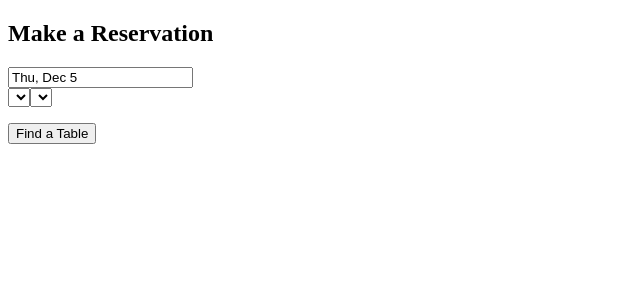
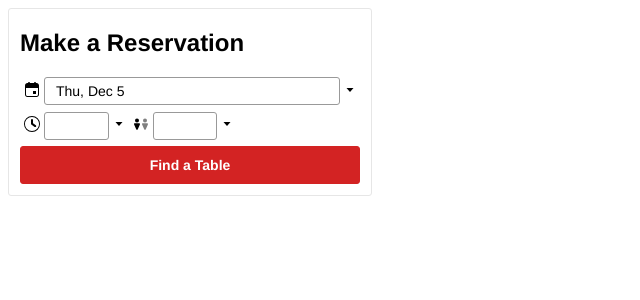
Before and after one commit to yumnoms/reservations-service, a React app: page / in a window 1280 px wide. Shown: the top 300 px of the page, without its empty margins (0-640 px from the left). Built offline with nearby package versions, Linux system fonts and the light colour scheme; no server answers; the HTML template or start-up script is replaced by a standard one.

Commit message:
Start implementing app styling using styled-components

```diff
--- a/client/App.jsx
+++ b/client/App.jsx
@@ -1,5 +1,6 @@
 import React from 'react';
 import $ from 'jquery';
+import styled from 'styled-components';
 import DateSelection from './DateSelection.jsx';
 import TimeSelection from './TimeSelection.jsx';
 import PeopleSelection from './PeopleSelection.jsx';
@@ -80,21 +81,52 @@ class App extends React.Component {
       : null;
 
     return (
-      <div>
+      <AppContainer>
         <h2>Make a Reservation</h2>
         <form>
-          <div><DateSelection dates={restaurantInfo.dates} /></div>
-          <TimeSelection open={restaurantInfo.open} close={restaurantInfo.close} />
-          <PeopleSelection min={restaurantInfo.min} max={restaurantInfo.max} />
-          <p><button type="button" onClick={() => this.submitSearch(false)}>Find a Table</button></p>
+          <div><BottomPadding><DateSelection dates={restaurantInfo.dates} /></BottomPadding></div>
+          <BottomPadding><TimeSelection open={restaurantInfo.open} close={restaurantInfo.close} /></BottomPadding>
+          <BottomPadding><PeopleSelection min={restaurantInfo.min} max={restaurantInfo.max} /></BottomPadding>
+          <div><ButtonStyle type="button" onClick={() => this.submitSearch(false)}>Find a Table</ButtonStyle></div>
         </form>
         <div>
           {modalDisplay}
         </div>
-      </div>
+      </AppContainer>
     );
   }
 }
 
 
 export default App;
+
+const AppContainer = styled.div`
+  background: #fff;
+  border: 1px solid #e6e6e6;
+  border-radius: 3px;
+  font-family: Helvetica Neue,Helvetica,Arial,sans-serif;
+  padding: 0px 11px 11px 11px;
+  width: 340px;
+`;
+
+const ButtonStyle = styled.button`
+  background: #d32323;
+  border: 1px solid #d32323;
+  border-radius: 3px;
+  box-sizing: border-box;
+  color: #fff;
+  cursor: pointer;
+  display: inline-block;
+  font-family: Helvetica Neue,Helvetica,Arial,sans-serif;
+  font-size: 14px;
+  font-weight: 700;
+  padding: 10px 30px
+  text-align: center;
+  width: 100%;
+  vertical-align: middle;
+`;
+
+const BottomPadding = styled.span`
+  display: inline-block;
+  padding-bottom: 6px;
+`;
--- a/client/Calendar.jsx
+++ b/client/Calendar.jsx
@@ -1,5 +1,6 @@
 import React from 'react';
 import moment from 'moment';
+import styled from 'styled-components';
 
 
 class Calendar extends React.Component {
@@ -52,67 +53,72 @@ class Calendar extends React.Component {
     return firstDay;
   }
 
-  daysInPreviousMonth() {
-    const { selectedMonth } = this.state;
-    const previousMonth = selectedMonth.month() - 1;
-    const daysInPreviousMonth = moment().month(previousMonth).daysInMonth();
-    return daysInPreviousMonth;
-  }
-
   calendarDaysOpen(monthArray, day, dateValue) {
-    const { openDates } = this.props;
+    const { openDates, selectedDate } = this.props;
+    const match = selectedDate.format('YYYY-MM-DD') === dateValue;
 
     if (!openDates.includes(dateValue)) {
       monthArray.push(
-        <td key={dateValue}>
+        <NotSelectable key={dateValue}>
           {day}
-        </td>,
+        </NotSelectable>,
+      );
+    } else if (match) {
+      monthArray.push(
+        <SelectedDay key={dateValue}>
+          <span onClick={() => { this.onDayClick(dateValue); }}>
+            {day}
+          </span>
+        </SelectedDay>,
       );
     } else {
       monthArray.push(
-        <td key={dateValue}>
+        <Selectable key={dateValue}>
           <span onClick={() => { this.onDayClick(dateValue); }}>
             {day}
           </span>
-        </td>,
+        </Selectable>,
       );
     }
   }
 
-  currentMonthCalendar() {
+  daysFromCurrentMonth() {
+    const { selectedMonth } = this.state;
+
+    const currentMonthDays = [];
+    for (let day = 1; day <= selectedMonth.daysInMonth(); day += 1) {
+      const dateValue = `${selectedMonth.format('YYYY-MM')}-${String(day).padStart(2, '0')}`;
+      this.calendarDaysOpen(currentMonthDays, day, dateValue);
+    }
+
+    return currentMonthDays;
+  }
+
+  daysFromPreviousMonth() {
     const { selectedMonth } = this.state;
     const firstDayOfMonth = this.firstDayOfMonth();
-    const previousMonth = selectedMonth.month() - 1;
-    const nextMonth = selectedMonth.month() + 1;
+    const previousMonth = selectedMonth.clone().add(-1, 'M');
 
     const previousMonthDays = [];
     for (let i = 0; i < firstDayOfMonth; i += 1) {
       const daysUntil = firstDayOfMonth - i;
-      const year = moment().month(previousMonth).year();
-      const month = moment().month(previousMonth).month() + 1;
-      const day = this.daysInPreviousMonth() - daysUntil + 1;
-      const dateValue = `${year}-${String(month).padStart(2, '0')}-${String(day).padStart(2, '0')}`;
-
+      const day = previousMonth.daysInMonth() - daysUntil + 1;
+      const dateValue = `${previousMonth.format('YYYY-MM')}-${String(day).padStart(2, '0')}`;
       this.calendarDaysOpen(previousMonthDays, day, dateValue);
     }
 
-    const currentMonthDays = [];
-    for (let day = 1; day <= selectedMonth.daysInMonth(); day += 1) {
-      const year = selectedMonth.year();
-      const month = selectedMonth.month() + 1;
-      const dateValue = `${year}-${String(month).padStart(2, '0')}-${String(day).padStart(2, '0')}`;
+    return previousMonthDays;
+  }
 
-      this.calendarDaysOpen(currentMonthDays, day, dateValue);
-    }
+  currentMonthCalendar() {
+    const { selectedMonth } = this.state;
 
-    const totalSlots = [...previousMonthDays, ...currentMonthDays];
+    const totalSlots = [...this.daysFromPreviousMonth(), ...this.daysFromCurrentMonth()];
 
+    const nextMonth = selectedMonth.clone().add(1, 'M');
     const nextMonthDays = [];
     for (let day = 1; (totalSlots.length + nextMonthDays.length) % 7 !== 0; day += 1) {
-      const year = moment().month(nextMonth).year();
-      const month = moment().month(nextMonth).month() + 1;
-      const dateValue = `${year}-${String(month).padStart(2, '0')}-${String(day).padStart(2, '0')}`;
-
+      const dateValue = `${nextMonth.format('YYYY-MM')}-${String(day).padStart(2, '0')}`;
       this.calendarDaysOpen(nextMonthDays, day, dateValue);
     }
 
@@ -131,7 +137,7 @@ class Calendar extends React.Component {
       if (i === totalSlots.length - 1) rows.push(cells);
     });
 
-    const calendar = rows.map((week, i) => <tr key={`week ${i}`}>{week}</tr>);
+    const calendar = rows.map((week, i) => <RowStyle key={`week ${i}`}>{week}</RowStyle>);
 
     return calendar;
   }
@@ -139,24 +145,24 @@ class Calendar extends React.Component {
   render() {
     const { selectedMonth } = this.state;
     return (
-      <table>
+      <TableStyle cellspacing="0">
         <thead>
           <tr key="Month & Year">
             <th>
-              <span onClick={() => { this.onPreviousClick(); }}>
-                P
-              </span>
+              <PrevNextButton onClick={() => { this.onPreviousClick(); }}>
+                &#8249;
+              </PrevNextButton>
             </th>
-            <th colSpan="5">
+            <TitleStyle colSpan="5">
               {`${selectedMonth.format('MMMM')} ${selectedMonth.format('Y')}`}
-            </th>
+            </TitleStyle>
             <th>
-              <span onClick={() => { this.onNextClick(); }}>
-                N
-              </span>
+              <PrevNextButton onClick={() => { this.onNextClick(); }}>
+                &#8250;
+              </PrevNextButton>
             </th>
           </tr>
-          <tr key="Days">
+          <DaysStyle key="Days">
             <td key="Sunday">Su</td>
             <td key="Monday">Mo</td>
             <td key="Tuesday">Tu</td>
@@ -164,12 +170,68 @@ class Calendar extends React.Component {
             <td key="Thursday">Th</td>
             <td key="Friday">Fr</td>
             <td key="Saturday">Sa</td>
-          </tr>
+          </DaysStyle>
         </thead>
         <tbody>{this.currentMonthCalendar()}</tbody>
-      </table>
+      </TableStyle>
     );
   }
 }
 
 export default Calendar;
+
+const DaysStyle = styled.tr`
+  color: #d0021b;
+  font-size: 8pt;
+  font-weight: 900;
+  text-align: center;
+  & > td {
+    padding-bottom: 5px;
+  }
+`;
+
+const TableStyle = styled.table`
+  border-collapse: collapse;
+`;
+
+const NotSelectable = styled.td`
+  color: #dce0e0;
+`;
+
+const Selectable = styled.td`
+  cursor: pointer;
+  &:hover {
+    background-color: AliceBlue;
+  }
+`;
+
+const SelectedDay = styled.td`
+  background-color: #d0021b;
+  cursor: pointer;
+  color: #fff;
+`;
+
+const RowStyle = styled.tr`
+  & > td {
+    border: 1px solid #ccc;
+    font-size: 10pt;
+    font-weight: 400;
+    line-height: 25px;
+    padding: 5px;
+    text-align: center;
+    width: 37px;
+  }
+`;
+
+const TitleStyle = styled.th`
+  font-size: 11pt;
+  padding: 20px;
+`;
+
+const PrevNextButton = styled.span`
+  cursor: pointer;
+  display: inline-block;
+  font-size: 20px;
+  height: 24px;
+  width: 24px;
+`;
--- a/client/DateSelection.jsx
+++ b/client/DateSelection.jsx
@@ -1,6 +1,8 @@
 import React, { useState, useRef, useEffect } from 'react';
 import moment from 'moment';
+import styled from 'styled-components';
 import Calendar from './Calendar.jsx';
+import Icons from './Icons.jsx'
 
 
 class DateSelection extends React.Component {
@@ -39,15 +41,21 @@ class DateSelection extends React.Component {
       <span>
         <ShowCalendar
           toggle={(show) => (
-            <input
-              onClick={() => show()}
-              onFocus={() => show()}
-              value={dateDisplay}
-              readOnly
-            />
+            <span>
+              <span>
+                <IconAlign><Icons.CalIcon /></IconAlign>
+                <InputStyle
+                  onClick={() => show()}
+                  onFocus={() => show()}
+                  value={dateDisplay}
+                  readOnly
+                />
+                <IconAlign><Icons.TriangleDown /></IconAlign>
+              </span>
+            </span>
           )}
           content={(hide) => (
-            <div>
+            <CalendarPopover>
               <Calendar
                 openDates={dates}
                 selectedDate={selectedDate}
@@ -56,7 +64,7 @@ class DateSelection extends React.Component {
                   hide();
                 }}
               />
-            </div>
+            </CalendarPopover>
           )}
         />
         <input type="hidden" name="date" id={`DateSelect${modal ? 'Modal' : ''}`} value={moment(selectedDate).format('YYYY-MM-DD')} readOnly />
@@ -97,3 +105,36 @@ const ShowCalendar = ({ toggle, content }) => {
 };
 
 export default DateSelection;
+
+
+const InputStyle = styled.input`
+  -webkit-appearance: none;
+  -moz-appearance: none;
+  appearance: none;
+
+  background: #fff;
+  border: 1px solid #999;
+  border-radius: 3px;
+  box-sizing: border-box;
+  cursor: pointer;
+  font-family: Helvetica Neue,Helvetica,Arial,sans-serif;
+  font-size: 14px;
+  padding: 5px 55px 5px 11px;
+  width: 296px;
+`;
+
+const IconAlign = styled.span`
+  display: inline-block;
+  padding: 3px;
+  vertical-align: middle;
+`;
+
+const CalendarPopover = styled.div`
+  background: #fff;
+  border: 1px solid #ccc;
+  border-radius: 5px;
+  box-sizing: border-box;
+  margin: 10px;
+  position: absolute;
+  width: 310px;
+`;
--- /dev/null
+++ b/client/Icons.jsx
@@ -0,0 +1,90 @@
+import React from 'react';
+
+
+const CalIcon = ({
+  width = '18',
+  height = '18',
+  id = 'CalIcon',
+  viewBox = '0 0 18 18'
+}) => (
+  <svg
+    id={id}
+    height={height}
+    width={width}
+    viewBox={viewBox}
+  >
+    <path
+      d="M13.6 16H4.4C3.077 16 2 14.88 2 13.5v-9C2 3.12 3.077 2 4.4 2H5a1 1 0 0 1 2 0h4a1 1 0 0 1 2 0h.6C14.923 2 16 3.12 16 4.5v9c0 1.38-1.077 2.5-2.4 2.5zM15 7H3v6.5c0 .828.627 1.5 1.4 1.5h9.2c.773 0 1.4-.672 1.4-1.5V7zm-5 3h3v3h-3v-3z"
+    />
+  </svg>
+);
+
+const ClockIcon = ({
+  width = '18',
+  height = '18',
+  id = 'ClockIcon',
+  viewBox = '0 0 18 18'
+}) => (
+  <svg
+    id={id}
+    height={height}
+    width={width}
+    viewBox={viewBox}
+  >
+    <path
+      d="M9 17A8 8 0 1 1 9 1a8 8 0 0 1 0 16zM9 2C5.14 2 2 5.14 2 9s3.14 7 7 7 7-3.14 7-7-3.14-7-7-7zm3.223 10.098a.998.998 0 0 1-.588-.192L8 9.256V5a1 1 0 0 1 2 0v3.24l2.812 2.05a1 1 0 0 1-.59 1.808z"
+    />
+  </svg>
+);
+
+const PeopleIcon = ({
+  width = '18',
+  height = '18',
+  id = 'PeopleIcon',
+  viewBox = '0 0 18 18'
+}) => (
+  <span>
+    <svg
+      id={id}
+      height={height}
+      width={width}
+      viewBox={viewBox}
+    >
+      <g>
+        <path
+          d="M7.904 9.43l-2.098 4.697a.9.9 0 0 1-1.612 0L2.096 9.43a.902.902 0 0 1 .806-1.305h4.196c.67 0 1.105.705.806 1.305zM5 7.375a2 2 0 1 1 0-4 2 2 0 0 1 0 4z"
+        />
+        <path
+          d="M15.904 9.43l-2.098 4.697a.89.89 0 0 1-.806.498.89.89 0 0 1-.806-.498L10.096 9.43a.902.902 0 0 1 .806-1.305h4.195c.67 0 1.106.705.807 1.305zM13 7.375a2 2 0 1 1 0-4 2 2 0 0 1 0 4z"
+          opacity=".5"
+        />
+      </g>
+    </svg>
+  </span>
+);
+
+const TriangleDown = ({
+  width = '14',
+  height = '14',
+  id = 'TriangleDown',
+  viewBox = '0 0 14 14'
+}) => (
+  <svg
+    id={id}
+    height={height}
+    width={width}
+    viewBox={viewBox}
+  >
+    <path
+      d="M7 9L3.5 5h7L7 9z"
+    />
+  </svg>
+);
+
+
+export default {
+  ClockIcon,
+  CalIcon,
+  PeopleIcon,
+  TriangleDown,
+};
--- a/client/PeopleSelection.jsx
+++ b/client/PeopleSelection.jsx
@@ -1,4 +1,7 @@
 import React from 'react';
+import styled from 'styled-components';
+import Icons from './Icons.jsx'
+
 
 const PeopleSelection = (props) => {
   const { min, max, modal } = props;
@@ -14,11 +17,35 @@ const PeopleSelection = (props) => {
 
   return (
     <span>
-      <select name="people" id={`PeopleSelect${modal ? 'Modal' : ''}`}>
-        {createSelections()}
-      </select>
+      <IconAlign><Icons.PeopleIcon /></IconAlign>
+      <span><SelectStyle name="people" id={`PeopleSelect${modal ? 'Modal' : ''}`}>
+      {createSelections()}
+      </SelectStyle></span>
+      <IconAlign><Icons.TriangleDown /></IconAlign>
     </span>
   );
 };
 
 export default PeopleSelection;
+
+
+const SelectStyle = styled.select`
+  -webkit-appearance: none;
+  -moz-appearance: none;
+  appearance: none;
+
+  background: #fff;
+  border: 1px solid #999;
+  border-radius: 3px;
+  box-sizing: border-box;
+  cursor: pointer;
+  font-family: Helvetica Neue,Helvetica,Arial,sans-serif;
+  font-size: 14px;
+  padding: 5px 52px 5px 10px;
+`;
+
+const IconAlign = styled.span`
+  display: inline-block;
+  padding: 3px;
+  vertical-align: middle;
+`;
--- a/client/TimeSelection.jsx
+++ b/client/TimeSelection.jsx
@@ -1,4 +1,7 @@
 import React from 'react';
+import styled from 'styled-components';
+import Icons from './Icons.jsx'
+
 
 class TimeSelection extends React.Component {
   createSelections() {
@@ -27,9 +30,11 @@ class TimeSelection extends React.Component {
     const { modal } = this.props;
     return (
       <span>
-        <select name="time" id={`TimeSelect${modal ? 'Modal' : ''}`}>
-          {this.createSelections()}
-        </select>
+        <IconAlign><Icons.ClockIcon /></IconAlign>
+          <SelectStyle name="time" id={`TimeSelect${modal ? 'Modal' : ''}`}>
+            {this.createSelections()}
+          </SelectStyle>
+        <IconAlign><Icons.TriangleDown /></IconAlign>
       </span>
     );
   }
@@ -37,3 +42,25 @@ class TimeSelection extends React.Component {
 
 
 export default TimeSelection;
+
+
+const SelectStyle = styled.select`
+  -webkit-appearance: none;
+  -moz-appearance: none;
+  appearance: none;
+
+  background: #fff;
+  border: 1px solid #999;
+  border-radius: 3px;
+  box-sizing: border-box;
+  cursor: pointer;
+  font-family: Helvetica Neue,Helvetica,Arial,sans-serif;
+  font-size: 14px;
+  padding: 5px 53px 5px 10px;
+`;
+
+const IconAlign = styled.span`
+  display: inline-block;
+  padding: 3px;
+  vertical-align: middle;
+`;
--- a/package.json
+++ b/package.json
@@ -39,6 +39,7 @@
     "react": "^16.12.0",
     "react-dom": "^16.12.0",
     "sequelize": "^5.21.2",
+    "styled-components": "^4.4.1",
     "supertest": "^4.0.2",
     "webpack-cli": "^3.3.10"
   },
```
Also changed, not shown: 1 other file (tests, documents, lock files or other folders).
